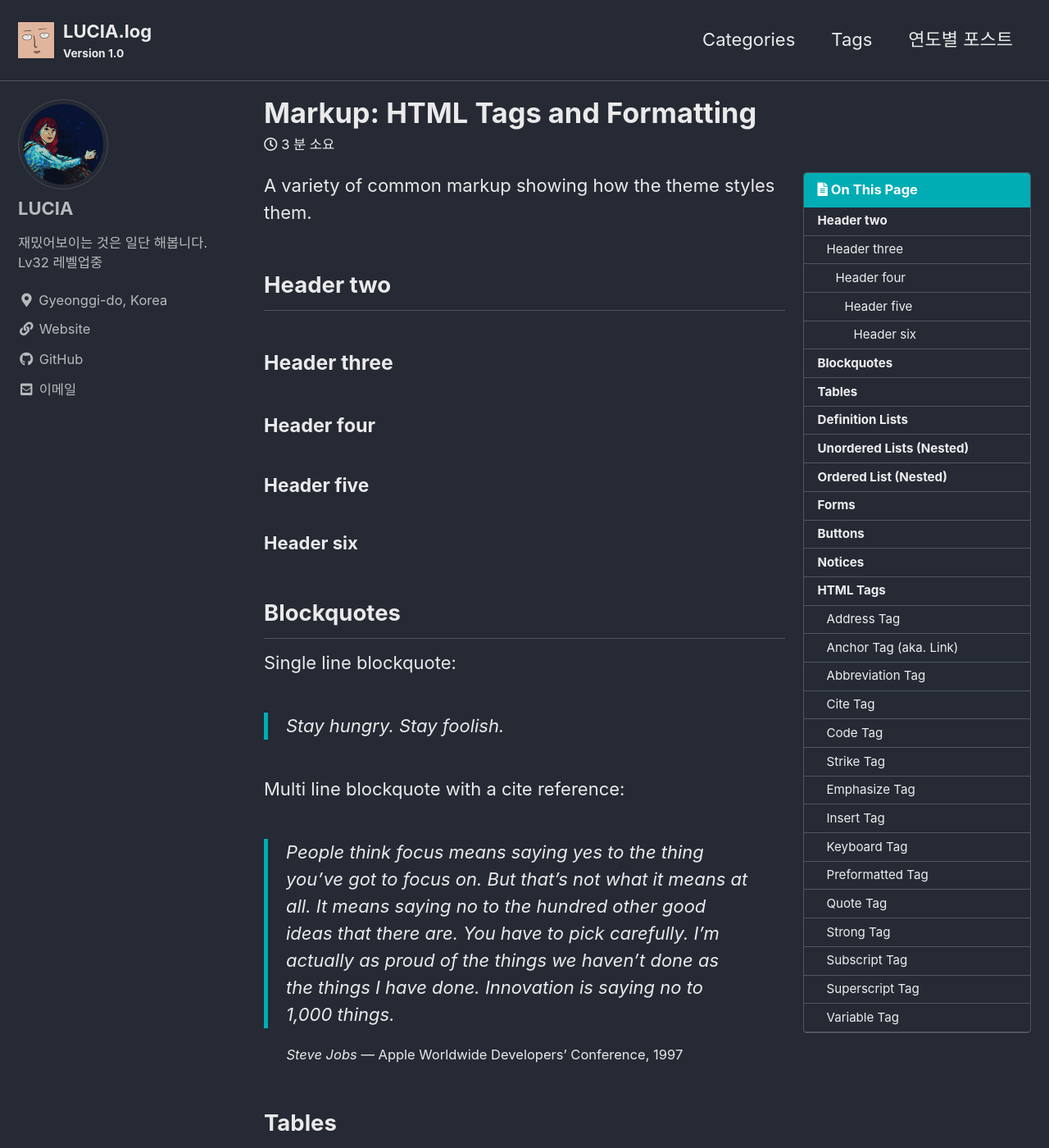
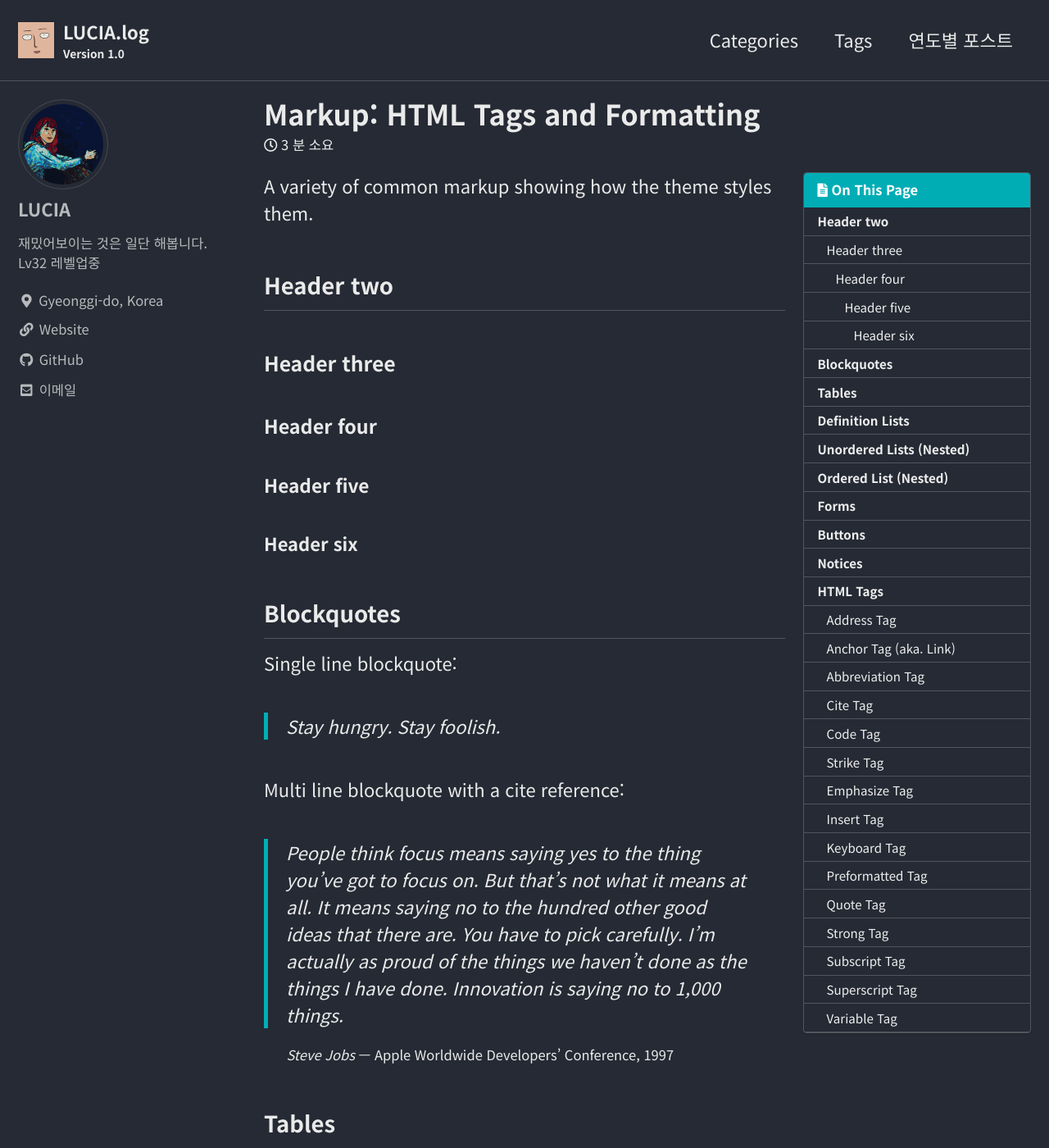
Before and after one commit to loveloop/loveloop.github.com, a Jekyll site: the page built from _posts/2013-01-11-markup-html-tags-and-formatting.md, in a window 1280 px wide and 1400 px high. Shown: the whole window at 82% size. Built offline with Jekyll 4.4.1, drawn with Linux system fonts in a browser that asks for light colours; cached includes are drawn as plain includes.

Commit message:
메타이미지, favicon, font 스타일 적용

```diff
--- a/_includes/head.html
+++ b/_includes/head.html
@@ -7,9 +7,21 @@
 <!-- https://t.co/dKP3o1e -->
 <meta name="viewport" content="width=device-width, initial-scale=1.0">
 
+<!-- title img -->
+<meta property="og:image" content="../assets/images/opengraph_1200x630.jpg">
+<meta property="og:title" content="LUCIA.log">
+
+<!-- favicon -->
+<link rel="shortcut icon" href="../assets/images/favicon.ico">
+<link rel="apple-touch-icon-precomposed" href="../assets/images/favicon_iphone.png">
+
 <script>
   document.documentElement.className = document.documentElement.className.replace(/\bno-js\b/g, '') + ' js ';
 </script>
+
+<!-- font -->
+<link rel="preconnect" href="https://fonts.gstatic.com">
+<link href="https://fonts.googleapis.com/css2?family=Noto+Sans+KR:wght@100;300;400;500;700;900&display=swap" rel="stylesheet">
 
 <!-- For all browsers -->
 <link rel="stylesheet" href="{{ '/assets/css/main.css' | relative_url }}">
--- a/_sass/minimal-mistakes/_variables.scss
+++ b/_sass/minimal-mistakes/_variables.scss
@@ -14,7 +14,7 @@ $indent-var: 1.3em !default;
 
 /* system typefaces */
 $serif: Georgia, Times, serif !default;
-$sans-serif: -apple-system, BlinkMacSystemFont, "Roboto", "Segoe UI",
+$sans-serif: 'Noto Sans KR', sans-serif, -apple-system, BlinkMacSystemFont, "Roboto", "Segoe UI",
   "Helvetica Neue", "Lucida Grande", Arial, sans-serif !default;
 $monospace: Monaco, Consolas, "Lucida Console", monospace !default;
 
```
Also changed, not shown: _sass/minimal-mistakes/_animations.scss (line endings or trailing spaces), assets/images/favicon.ico (added), assets/images/favicon_iphone.png (added), assets/images/opengraph_1200x630.jpg (added).
